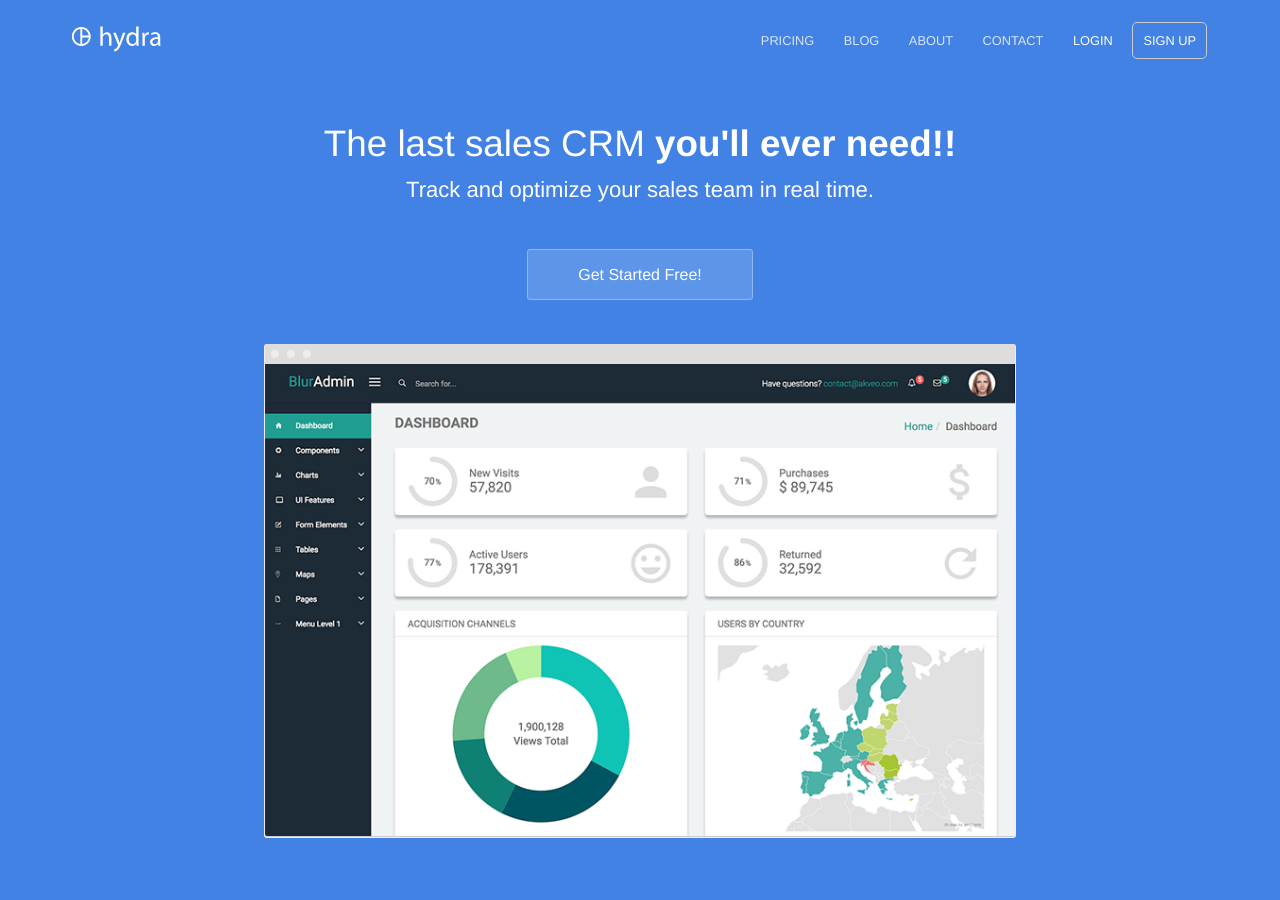
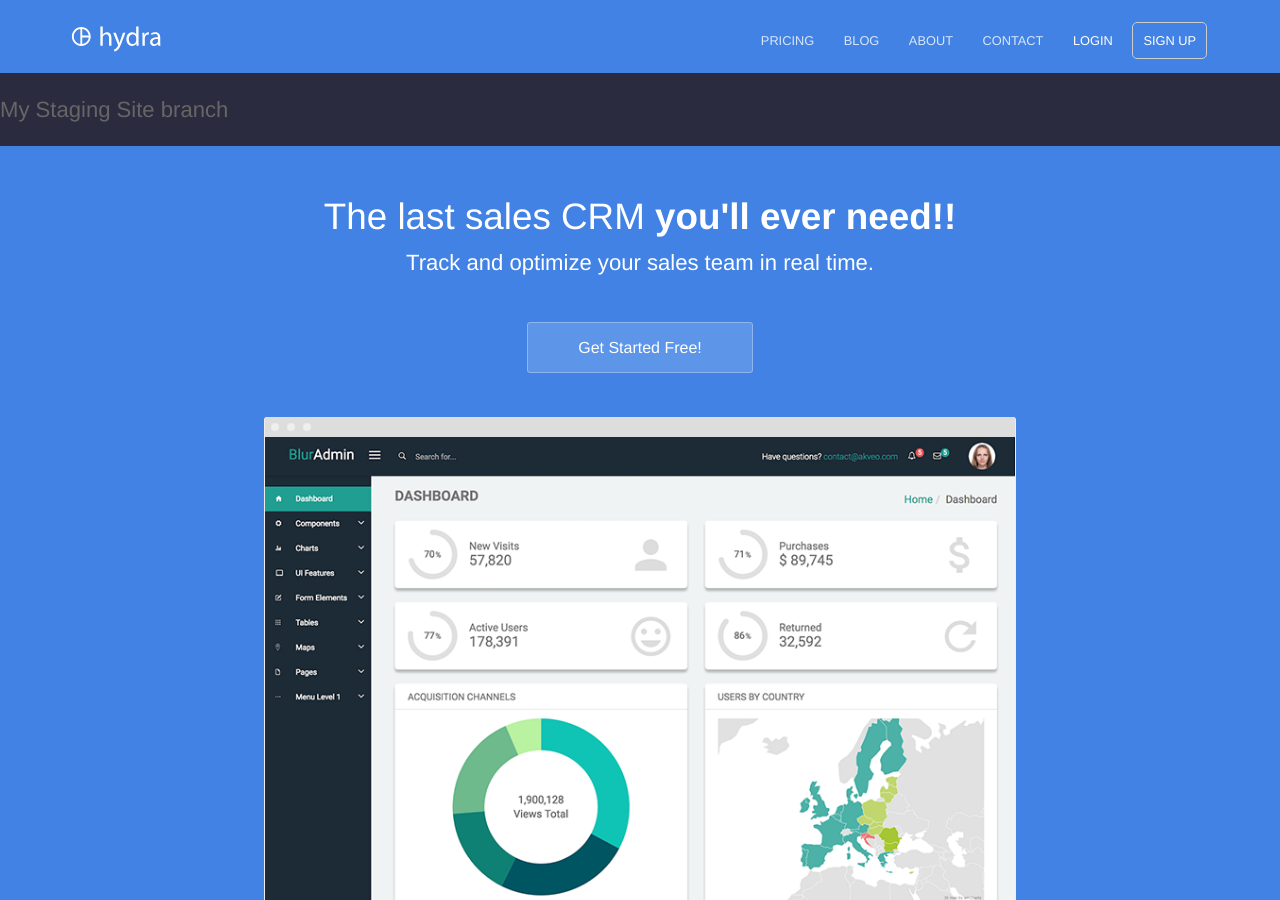
Before and after one commit to rycoll/Git-Sync-Test, a Jekyll site: the page built from index.html, in a window 1280 px wide and 900 px high. Built offline with Jekyll 4.4.1, drawn with Linux system fonts in a browser that asks for light colours.

Commit message:
Add p with branch name for testing

```diff
--- a/index.html
+++ b/index.html
@@ -2,6 +2,8 @@
 title: The last sales CRM you'll ever need
 description: Track and optimize your sales team in real time
 ---
+<p>My Staging Site branch</p>
+
 <section class="hero">
 	<div class="text-container">
 		<h1 class="editable">The last sales CRM <strong>you'll ever need!!</strong></h1>
```
